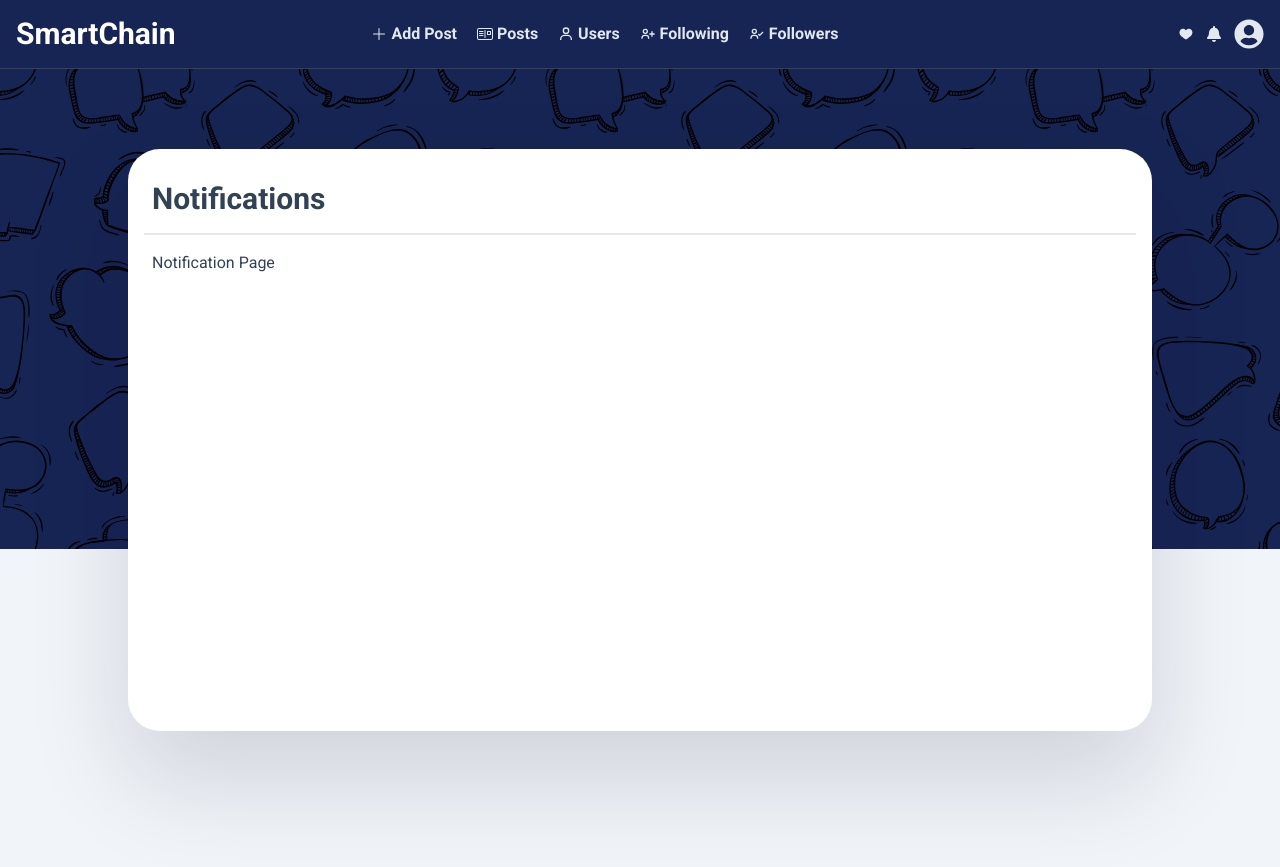
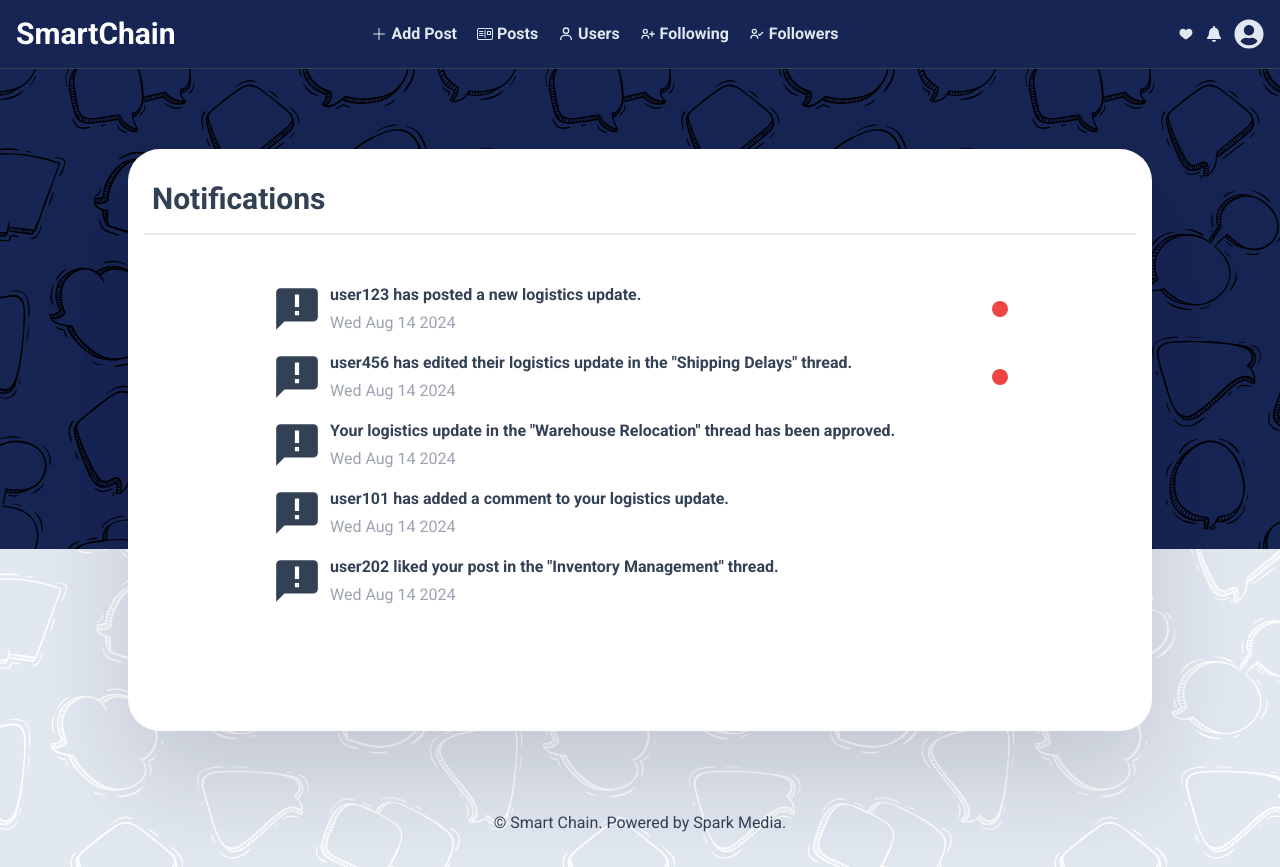
Before and after one commit to XecellencWeb/spark--forum, a React (Vite) app: page /notifications in a window 1280 px wide. Before the commit the page ends 811 px from the top, so only its background shows below. Built offline with nearby package versions, Linux system fonts and the light colour scheme.

Commit message:
Add files via upload

```diff
--- a/src/App.tsx
+++ b/src/App.tsx
@@ -23,6 +23,7 @@ const App = () => {
         <Route path="/notifications" element={<PageFrame heading="Notifications" Page={NotificationPage}/>}/>
         <Route path="/favourite" element={<PageFrame heading="Favourite Posts" Page={FavoritePage}/>}/>
       </Routes>
+      <div className="text-center mb-8">&copy; Smart Chain. Powered by Spark Media.</div>
   </BrowserRouter>
 };
 
--- a/src/index.css
+++ b/src/index.css
@@ -7,9 +7,10 @@
 
 @layer base{
     body{
+        background-image: url('/imgs/speech-bg.png');
         overflow-x: clip;
         font-family: "Roboto", sans-serif;
-        @apply bg-slate-100 text-slate-700;
+        @apply bg-slate-200 text-slate-700;
     }
 
     summary{
--- a/src/page/NotificationPage.tsx
+++ b/src/page/NotificationPage.tsx
@@ -1,9 +1,86 @@
+import { formatTime } from "../functions/methods";
+import { MdAnnouncement } from "react-icons/md";
 
+export const notifications:NotificationType[] = [
+  {
+    id: 1,
+    type: 'post-update',
+    message: 'user123 has posted a new logistics update.',
+    timestamp: '2024-08-14T10:00:00Z',
+    postId: 456,
+    userId: 123,
+    isNew: true
+  },
+  {
+    id: 2,
+    type: 'post-edit',
+    message: 'user456 has edited their logistics update in the "Shipping Delays" thread.',
+    timestamp: '2024-08-14T11:30:00Z',
+    postId: 789,
+    userId: 456,
+    isNew: true
+  },
+  {
+    id: 3,
+    type: 'post-approval',
+    message: 'Your logistics update in the "Warehouse Relocation" thread has been approved.',
+    timestamp: '2024-08-14T12:00:00Z',
+    postId: 101,
+    userId: 789,
+    isNew: false
+  },
+  {
+    id: 4,
+    type: 'comment',
+    message: 'user101 has added a comment to your logistics update.',
+    timestamp: '2024-08-14T13:15:00Z',
+    postId: 202,
+    userId: 101,
+    isNew: false
+  },
+  {
+    id: 5,
+    type: 'like',
+    message: 'user202 liked your post in the "Inventory Management" thread.',
+    timestamp: '2024-08-14T14:00:00Z',
+    postId: 303,
+    userId: 202,
+    isNew: false
+  }
+];
+
+export type NotificationType = {
+  id:number,
+  type: string,
+  message: string,
+  timestamp: string,
+  postId:number,
+  userId: number,
+  isNew: boolean
+}
+
+
+const NotificationTemplate = ({notification}:{
+  notification:NotificationType
+})=>{
+  return <div className=" items-center flex gap-2 mb-4">
+    <MdAnnouncement size={50}/> <div className="flex flex-col gap-1">
+    <h3 className="font-semibold">{notification.message}</h3>
+              <span className="text-gray-400">
+                {formatTime(notification.timestamp)}
+              </span>
+    </div>
+
+    {notification.isNew && <div className="w-4 ml-auto h-4 rounded-full bg-red-500 shrink-0 grow-0"/>}
+  </div>
+}
 
 const NotificationPage = () => {
   return (
-    <div>
-      Notification Page
+    <div className = 'max-w-3xl mx-auto px-4 pt-8'>
+      {
+        notifications.map(notification=><NotificationTemplate notification={notification} />)
+      }
     </div>
   )
 }
--- a/src/page/UserPage.tsx
+++ b/src/page/UserPage.tsx
@@ -43,15 +43,15 @@ export const UserTemplate = ({user}:{user:UserType})=>{
 
   const [following,setFollowing] =  useState(user.following)
 
-return <div className="flex gap-2 items-center border-2 rounded-full p-4 border-blue-200">
+return <div className="flex flex-wrap gap-2 items-center border-2 rounded-full p-4 border-blue-200">
     <FaUserCircle size={50} />
-    <div className="flex flex-col gap-0 basis-[30rem]">
+    <div className="flex flex-col gap-0 basis-[10rem] shrink">
               <h3 className="font-semibold">{user.name}</h3>
               <span className="text-gray-400">
                 {user.role}
               </span>
         </div>
-        <div className="flex gap-5">
+        <div className="flex min-w-40 ml-auto gap-5">
           {following?<button onClick={()=>setFollowing(false)}className="text-blue-600 font-bold">Unfollow</button>:<button onClick={()=>setFollowing(true)} className="text-blue-600 font-bold">Follow</button>}
           <div className="flex gap-1 items-center text-gray-500 font-semibold">
           <FaUserCircle size={20}/>
```
Also changed, not shown: public/imgs/speech-bg.png (added).
